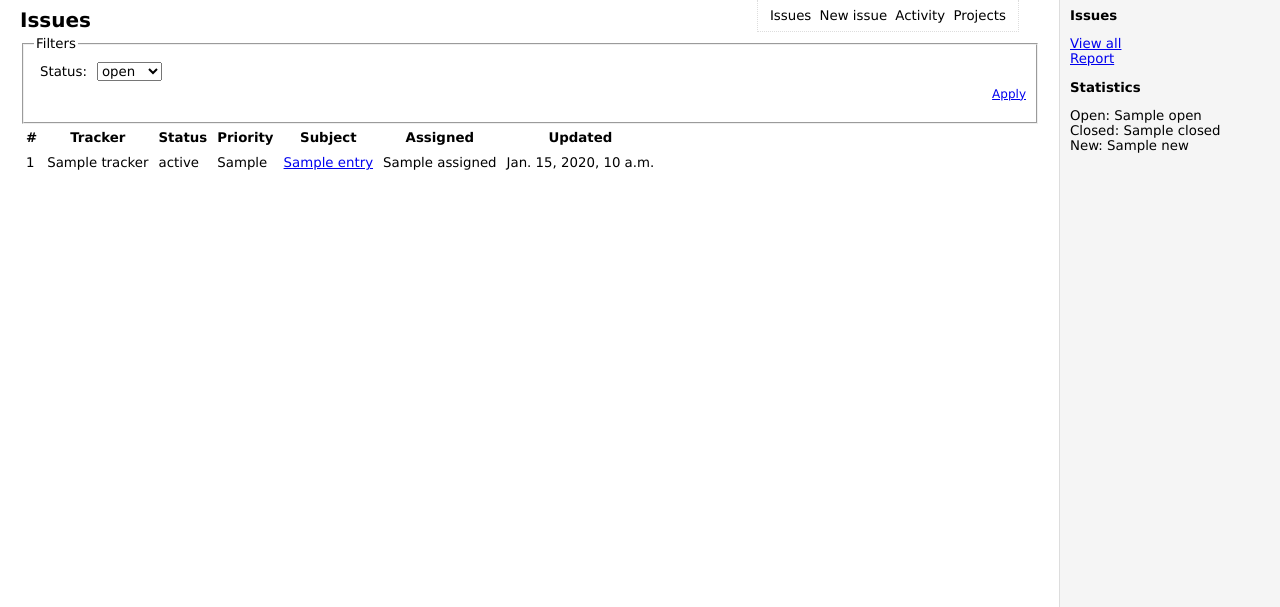
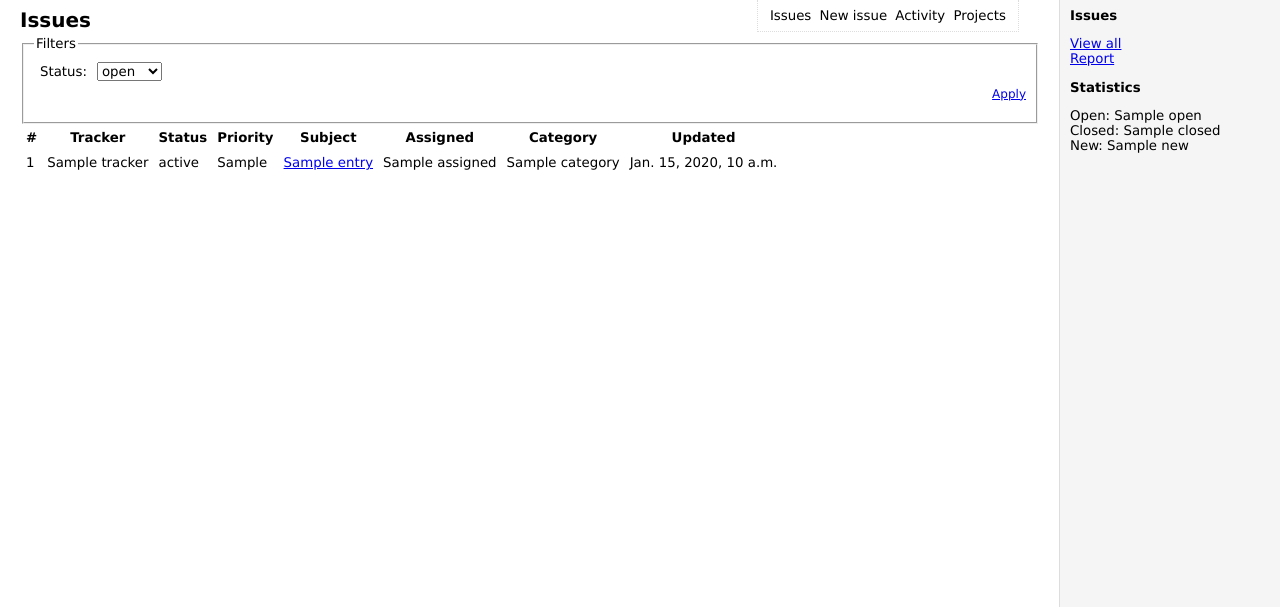
Before and after one commit to alexef/kit, a Django app: template kit/resources/templates/issues/issue_list.html in a window 1280 px wide. Shown: the part 33-640 px from the top of the page. Run offline with Django 3.2, Linux system fonts and the light colour scheme; the template is opened without the code that fills it: most values are stand-ins (such as "Sample title", 1, 10 or a date in 2020).

Commit message:
Show category in list view.

```diff
--- a/kit/resources/templates/issues/issue_list.html
+++ b/kit/resources/templates/issues/issue_list.html
@@ -45,6 +45,7 @@
         <th>Priority</th>
         <th>Subject</th>
         <th>Assigned</th>
+        <th>Category</th>
         <th>Updated</th>
     </tr>
 
@@ -56,6 +57,7 @@
         <td class="pri-{{ issue.get_priority_display|lower }}">{{ issue.get_priority_display }}</td>
         <td><a href="{% url issues_view issue.project issue.pk %}">{{ issue.title }}</a></td>
         <td align="center">{% if issue.assigned %}{{ issue.assigned }}{% else %}-{% endif %}</td>
+        <td>{% if issue.category %}{{ issue.category }}{% else %}-{% endif %}</td>
         <td>{{ issue.date_updated }}</td>
     </tr>
     {% endfor %}
```
